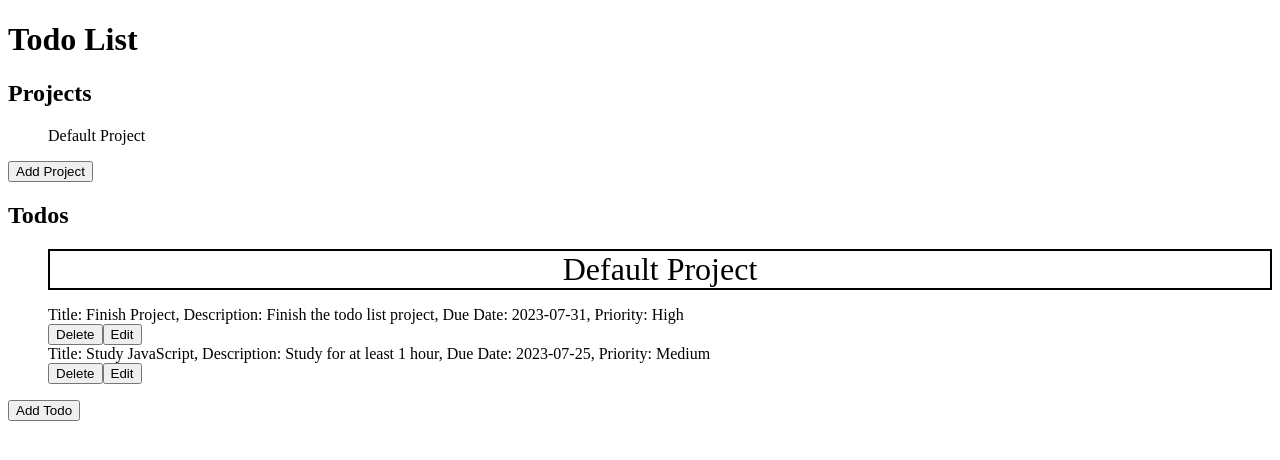
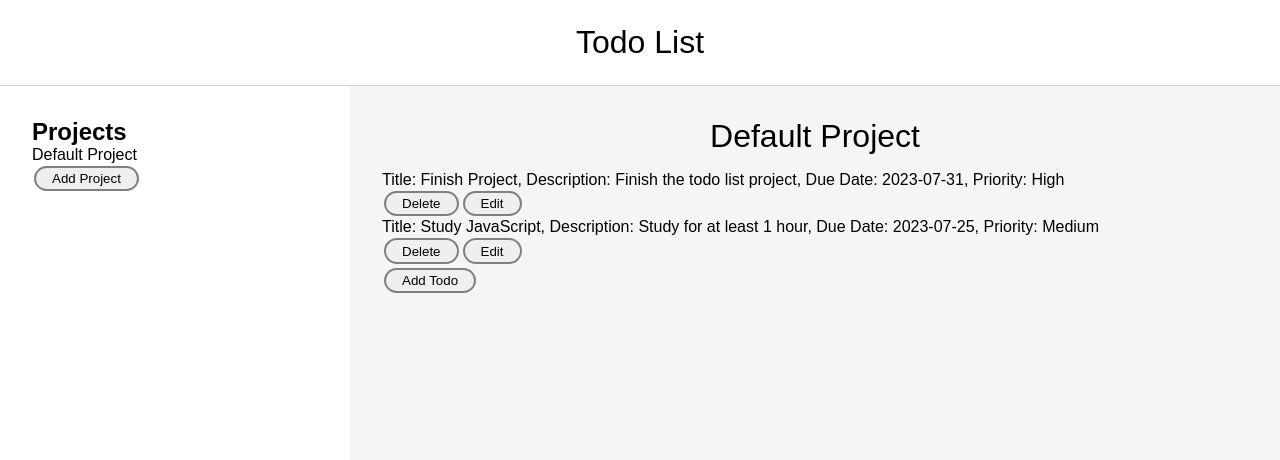
Before and after one commit to cedogithub/Todo-list-js, a website built with webpack: page dist/index.html in a window 1280 px wide. Built offline with nearby package versions, Linux system fonts and the light colour scheme; a web font is replaced by a local one.

Commit message:
added basic styling to the app

```diff
--- a/styles.css
+++ b/styles.css
@@ -1,7 +1,18 @@
+@import url('https://fonts.googleapis.com/css2?family=Poppins&family=REM&display=swap');
 *{
-    /* padding: 0;
-    margin: 0; */
+    padding: 0;
+    margin: 0;
     box-sizing: border-box;
+font-family: 'REM', sans-serif;
+}
+nav{
+        padding: 1.5rem 0;
+        border-bottom: 1.5px solid lightgray;
+}
+.nav__title{
+    font-size: 2rem;
+    text-align: center;
+
 }
 /* Modal Styles */
 .modal {
@@ -31,5 +42,24 @@
     font-size: 2rem;
     text-align: center;
     margin-bottom: 1rem;
-    border: 2px solid black;
   }
+  .app-container{
+    display: flex;
+    height: 100vh;
+  }
+  .left-panel{
+    width: 350px;
+    padding: 2rem;
+  }
+  .right-panel{
+    flex: 1;
+    padding: 2rem;
+    background-color: whitesmoke;
+  }
+  button{
+    padding: 0.2rem 1rem;
+    border-radius: 1rem;
+    margin: 2px;
+    border: 2px solid grey ;
+    outline: none;
+  }
```
Also changed, not shown: dist/index.html.
